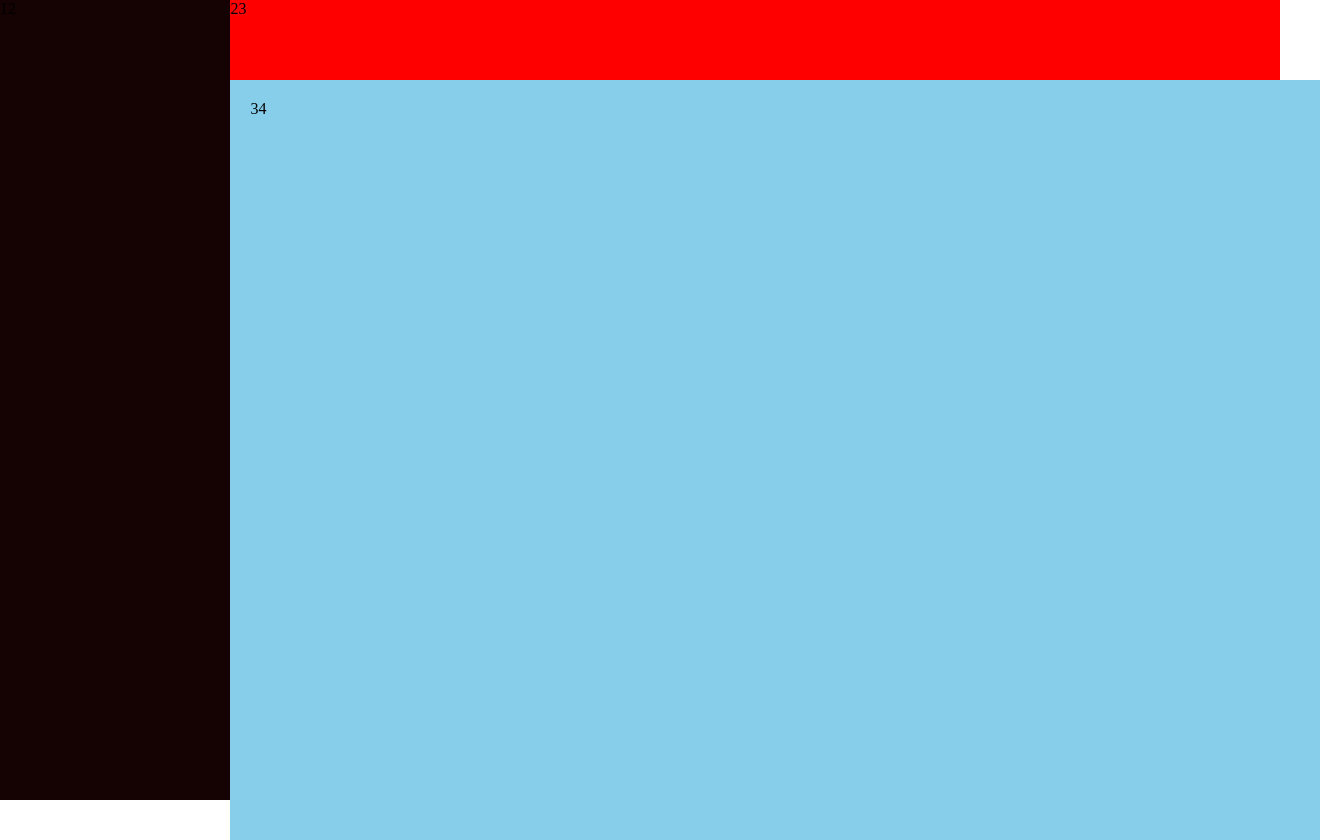
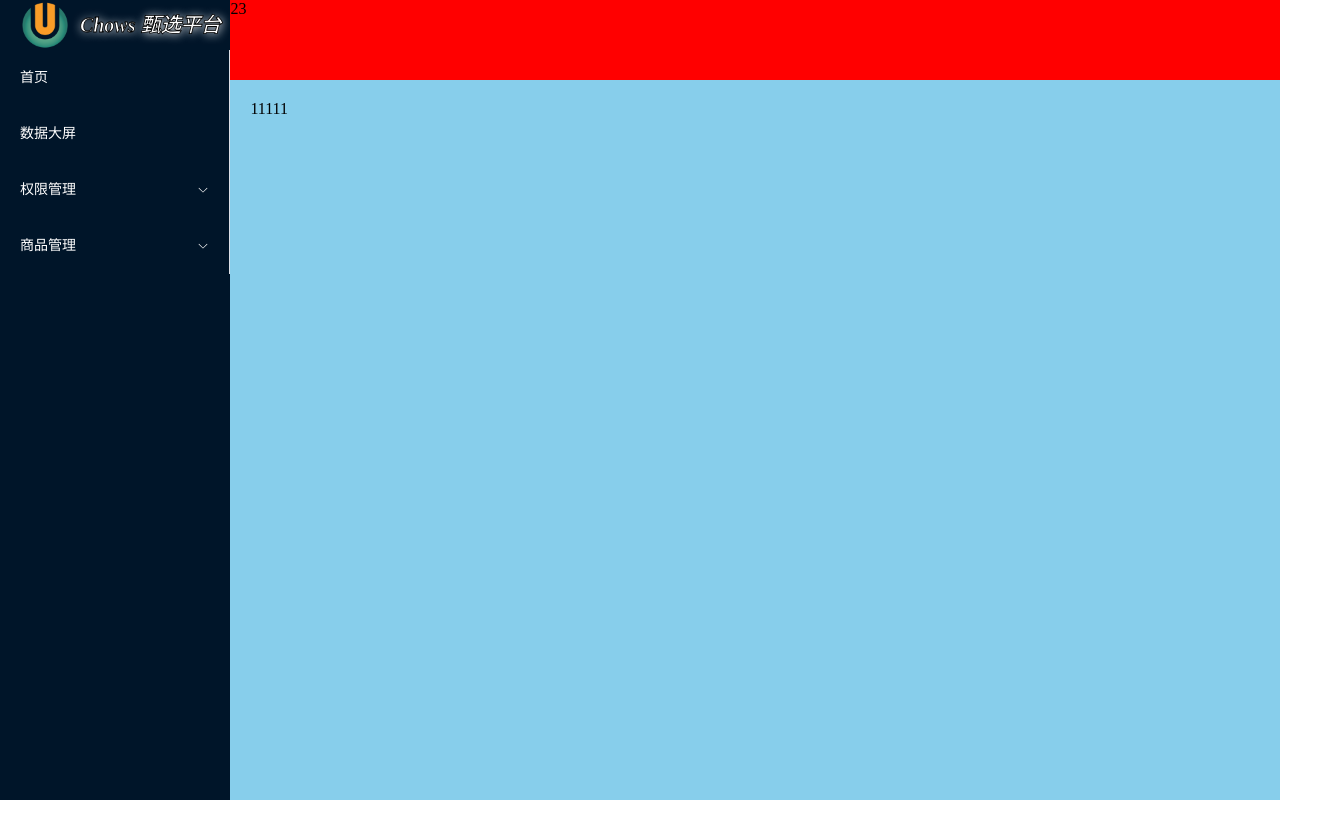
Before and after one commit to yuunik/admin-project, a Vue app: page / in a window 1280 px wide. Shown: the whole page, 1320 px wide, since content can reach past the window. After the commit the page ends 800 px from the top, so only its background shows below. Built offline with nearby package versions, Linux system fonts and the light colour scheme; no server answers.

Commit message:
feat: layout - 侧边栏logo组件封装

```diff
--- a/auto-imports.d.ts
+++ b/auto-imports.d.ts
@@ -6,5 +6,5 @@
 export {}
 declare global {
   const ElMessage: typeof import('element-plus/es')['ElMessage']
-  const ElNotification: typeof import('element-plus/es')['ElNotification']
+  const ElNotification: (typeof import('element-plus/es'))['ElNotification']
 }
--- a/components.d.ts
+++ b/components.d.ts
@@ -12,9 +12,14 @@ declare module 'vue' {
     ElConfigProvider: (typeof import('element-plus/es'))['ElConfigProvider']
     ElForm: typeof import('element-plus/es')['ElForm']
     ElFormItem: typeof import('element-plus/es')['ElFormItem']
+    ElIcon: typeof import('element-plus/es')['ElIcon']
     ElInput: typeof import('element-plus/es')['ElInput']
+    ElMenu: typeof import('element-plus/es')['ElMenu']
+    ElMenuItem: typeof import('element-plus/es')['ElMenuItem']
     ElPagination: (typeof import('element-plus/es'))['ElPagination']
     ElRow: typeof import('element-plus/es')['ElRow']
+    ElScrollbar: typeof import('element-plus/es')['ElScrollbar']
+    ElSubMenu: typeof import('element-plus/es')['ElSubMenu']
     RouterLink: typeof import('vue-router')['RouterLink']
     RouterView: typeof import('vue-router')['RouterView']
     Son: (typeof import('./src/components/Son.vue'))['default']
--- /dev/null
+++ b/src/setting.ts
@@ -0,0 +1,11 @@
+// 系统基础设置
+const basicSetting = {
+  // 网站图标
+  logo: '/public/logo.png',
+  // 是否需要网站图标
+  isLoadingLogo: true,
+  // 网站名称
+  websiteName: 'Chows 甄选平台',
+}
+
+export default basicSetting
--- a/src/styles/index.scss
+++ b/src/styles/index.scss
@@ -1,14 +1,9 @@
 // 全局样式
-$background-color: tomato;
 // 引入重置样式
 @import 'normalize.css';
 
 html,
-body {
-  width: 100%;
-  height: 100%;
-}
-
+body,
 #app {
   width: 100%;
   height: 100%;
--- a/src/styles/variable.scss
+++ b/src/styles/variable.scss
@@ -1,2 +1,9 @@
 // 全局变量样式
-$font-color: skyblue;
+
+// 主页左侧侧边栏
+// 侧边栏背景色
+$base-menu-background-color: #001529;
+// logo 组件的高度
+$base-menu-logo-height: 50px;
+// 系统名称的字体大小
+$base-logo-title-fontSize: 20px;
--- /dev/null
+++ b/src/views/Layout/components/Logo/index.vue
@@ -0,0 +1,36 @@
+<script setup lang="ts">
+import basicSetting from '@/setting.ts'
+
+const { logo, isLoadingLogo, websiteName } = basicSetting
+</script>
+
+<template>
+  <div class="logo-container">
+    <img :src="logo" alt="网站图标" class="logo" v-if="isLoadingLogo" />
+    <strong class="website-name">{{ websiteName }}</strong>
+  </div>
+</template>
+
+<style scoped lang="scss">
+.logo-container {
+  display: flex;
+  justify-content: center;
+  align-items: center;
+  padding-left: 10px;
+  box-sizing: border-box;
+  height: $base-menu-logo-height;
+
+  img {
+    width: 50px;
+  }
+
+  .website-name {
+    color: #fff;
+    margin-left: 10px;
+    font-size: $base-logo-title-fontSize;
+    font-style: italic;
+    -webkit-text-stroke: 0.8px #000;
+    text-shadow: 1px 1px 10px #fff;
+  }
+}
+</style>
--- a/src/views/Layout/index.vue
+++ b/src/views/Layout/index.vue
@@ -1,7 +1,15 @@
 <script setup lang="ts">
+import { onMounted, reactive } from 'vue'
+import {
+  HomeFilled,
+  DataBoard,
+  Lock,
+  Handbag,
+  ArrowUp,
+  ArrowDown,
+} from '@element-plus/icons-vue'
 import { getUserInfoAPI } from '@/apis/user'
-import { UserInfo } from '@/types/user';
-import { onMounted, reactive, ref } from 'vue'
+import Logo from './components/Logo/index.vue'
 
 // 用户信息
 let userInfo = reactive({})
@@ -22,9 +30,36 @@ onMounted(() => {
 
 <template>
   <div class="layout-container">
-    <aside class="layout-aside">12</aside>
+    <aside class="layout-aside">
+      <!--   侧边菜单标题   -->
+      <div class="aside-title">
+        <Logo />
+      </div>
+      <!--   侧边菜单列表   -->
+      <el-scrollbar class="menu-list">
+        <el-menu text-color="#fff" background-color="#001529">
+          <el-menu-item index="1">首页</el-menu-item>
+          <el-menu-item index="2">数据大屏</el-menu-item>
+          <!-- 二级菜单 -->
+          <el-sub-menu index="3">
+            <template #title>权限管理</template>
+            <el-menu-item index="3-1">item one</el-menu-item>
+            <el-menu-item index="3-2">item two</el-menu-item>
+            <el-menu-item index="3-3">item three</el-menu-item>
+          </el-sub-menu>
+          <el-sub-menu index="4">
+            <template #title>商品管理</template>
+            <el-menu-item index="4-1">item one</el-menu-item>
+            <el-menu-item index="4-2">item two</el-menu-item>
+            <el-menu-item index="4-3">item three</el-menu-item>
+          </el-sub-menu>
+        </el-menu>
+      </el-scrollbar>
+    </aside>
     <div class="layout-tarbar">23</div>
-    <main class="layout-main">34</main>
+    <main class="layout-main">
+      <div class="content">11111</div>
+    </main>
   </div>
 </template>
 
@@ -36,7 +71,12 @@ onMounted(() => {
   .layout-aside {
     width: 18%;
     height: 100%;
-    background-color: #150303;
+    background-color: $base-menu-background-color;
+
+    .menu-list {
+      height: calc(100vh - $base-menu-logo-height);
+      color: #fff;
+    }
   }
 
   .layout-tarbar {
@@ -56,7 +96,12 @@ onMounted(() => {
     top: 10%;
     left: 18%;
     padding: 20px;
+    box-sizing: border-box;
     overflow: auto;
+
+    .content {
+      height: 2000px;
+    }
   }
 }
 </style>
--- a/src/views/Login/index.vue
+++ b/src/views/Login/index.vue
@@ -184,7 +184,7 @@ const submitForm = async () => {
     .form-title {
       color: #fff;
       font-style: italic;
-      -webkit-text-stroke: #000 0.5px;
+      -webkit-text-stroke: 0.5px #000;
       text-shadow: 2px 2px 5px skyblue;
 
       h1 {
```
